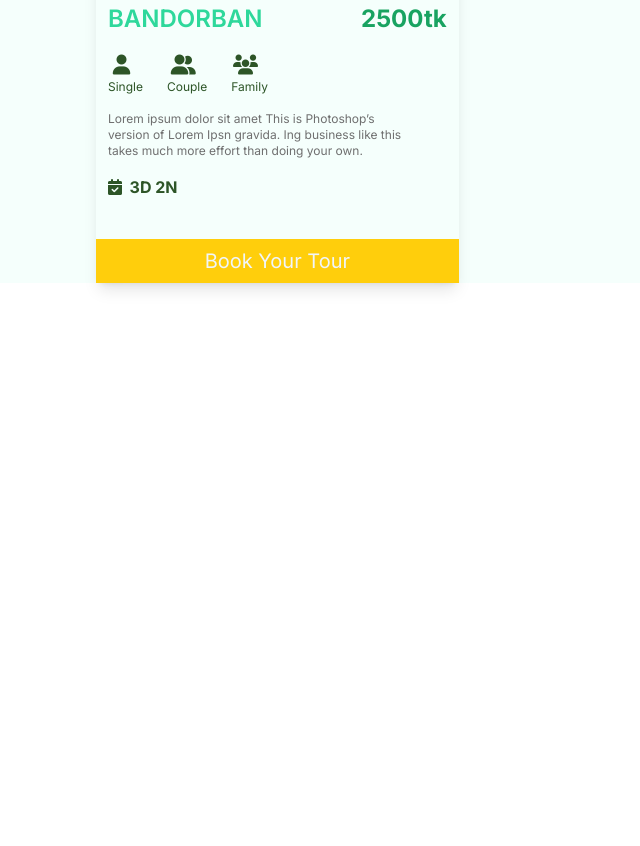
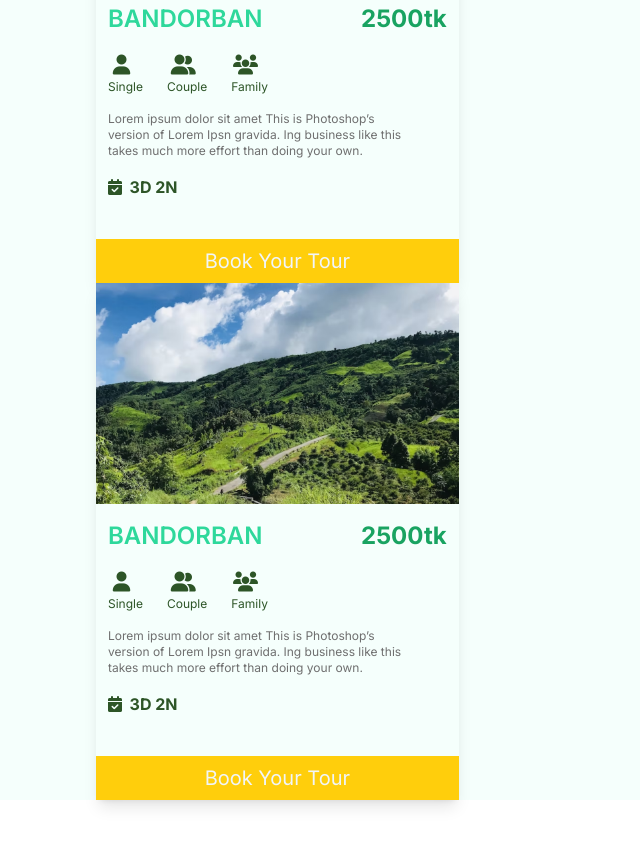
Before and after one commit to Jobayer98/Pothik, a plain HTML site: page index.html in a window 1280 px wide. Shown: the part 1456-2302 px from the top of the page, without its empty margins (0-640 px from the left). Before the commit the page ends 1835 px from the top, so only its background shows below. Drawn offline with nearby package versions, Linux system fonts and the light colour scheme; a web font is replaced by a local one.

Commit message:
finish third card

```diff
--- a/index.html
+++ b/index.html
@@ -196,6 +196,59 @@
             </button>
           </div>
           <!-- End Second Card -->
+
+          <!-- Start Third Card -->
+          <div class="w-1/3 shadow-lg">
+            <!-- card image -->
+            <div class="mb-4">
+              <img
+                class="w-full"
+                src="imgs/popular_tour/img_1.png"
+                alt="bandorban"
+              />
+            </div>
+            <!-- card body -->
+            <div>
+              <!-- Tour title and price -->
+              <div class="flex justify-between mx-3">
+                <h2 class="text-[#2ED89B] text-2xl font-semibold">BANDORBAN</h2>
+                <p><strong class="text-[#19A361] text-2xl">2500tk</strong></p>
+              </div>
+              <!-- package -->
+              <div class="my-4 flex text-[#2D5527] gap-x-4 mx-1">
+                <!-- icons -->
+                <div class="flex flex-col justify-center items-center">
+                  <i class="fa-solid fa-user text-xl"></i>
+                  <p class="flex flex-col text-xs ml-2">Single</p>
+                </div>
+                <div class="flex flex-col justify-center items-center">
+                  <i class="fa-solid fa-user-group text-xl"></i>
+                  <li class="flex flex-col text-xs ml-2">Couple</li>
+                </div>
+                <div class="flex flex-col justify-center items-center">
+                  <i class="fa-solid fa-users text-xl"></i>
+                  <li class="flex flex-col text-xs ml-2">Family</li>
+                </div>
+              </div>
+              <!-- descriptions -->
+              <p class="w-10/12 text-[#6F6F6F] text-xs mx-3">
+                Lorem ipsum dolor sit amet This is Photoshop’s version of Lorem
+                Ipsn gravida. Ing business like this takes much more effort than
+                doing your own.
+              </p>
+              <!-- Duration -->
+              <div class="my-4 mx-3">
+                <p class="text-[#2D5527]">
+                  <i class="fa-solid fa-calendar-check"></i><b>&nbsp; 3D 2N</b>
+                </p>
+              </div>
+            </div>
+            <!-- card footer -->
+            <button class="w-full bg-[#FFCE0C] text-slate-100 py-2 mt-6">
+              <a class="text-xl" href="#">Book Your Tour</a>
+            </button>
+          </div>
+          <!-- End Third Card -->
         </div>
       </section>
     </main>
```
